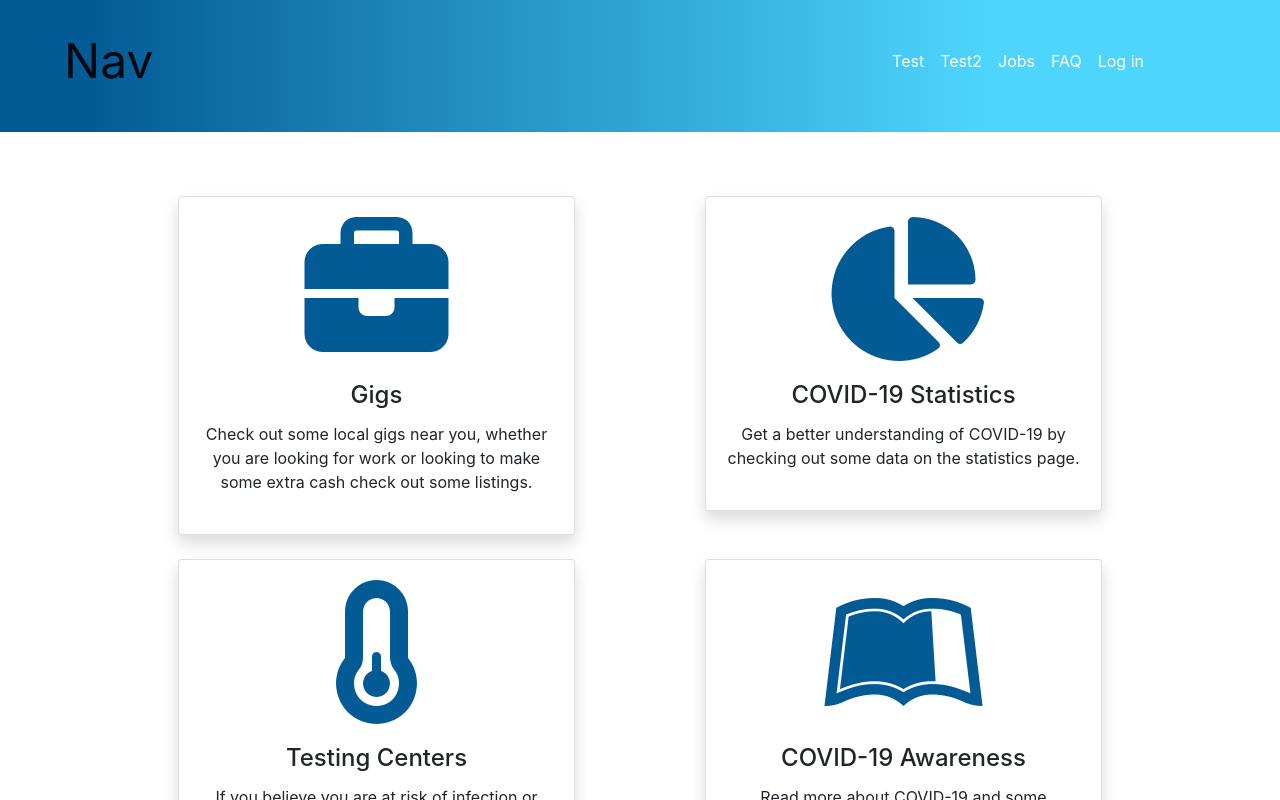
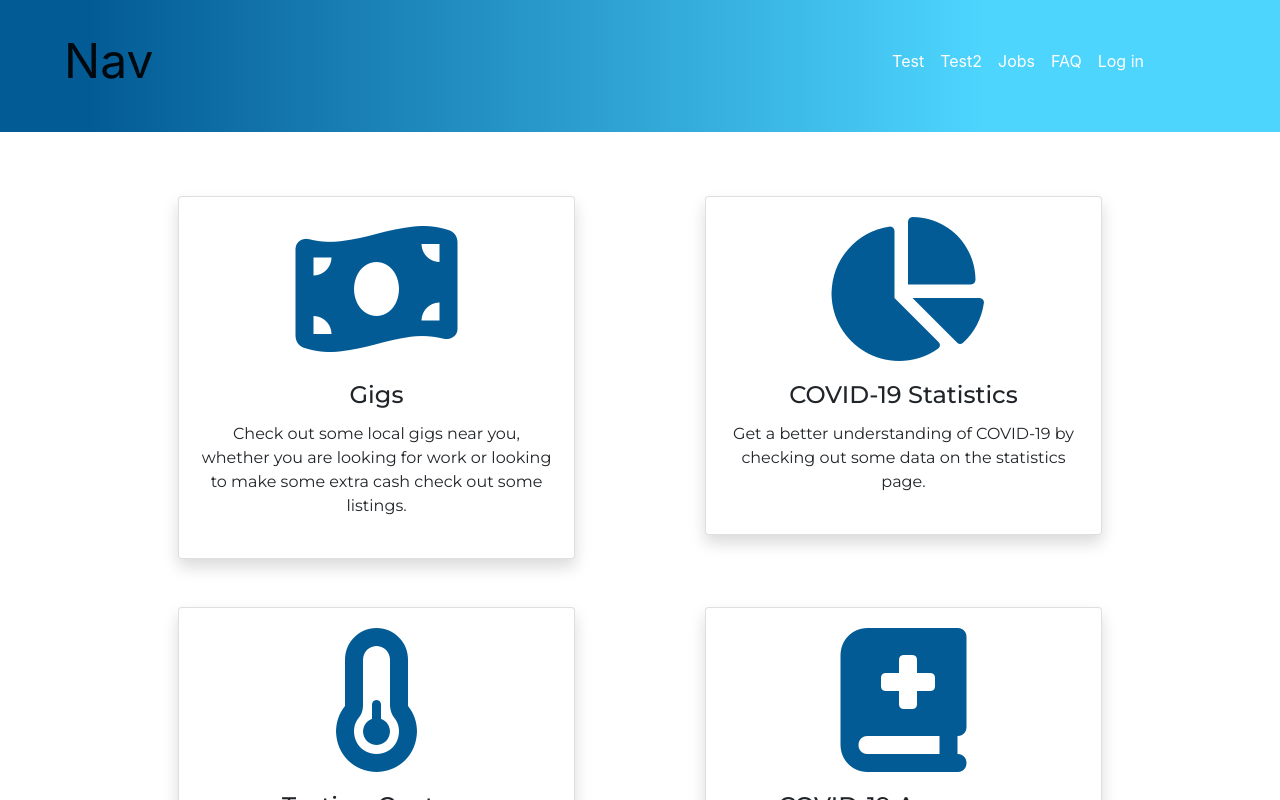
Before and after one commit to FultonG/CovidSync, a React (Create React App) app in the folder frontend/: page / in a window 1280 px wide. Shown: the top 800 px of the page. Built offline with nearby package versions, Linux system fonts and the light colour scheme; no server answers.

Commit message:
icons and hover anim

```diff
--- a/frontend/public/index.html
+++ b/frontend/public/index.html
@@ -9,6 +9,7 @@
 
     <!-- Boostrap CDN -->
     <link rel="stylesheet" href="https://stackpath.bootstrapcdn.com/bootstrap/4.5.0/css/bootstrap.min.css" integrity="sha384-9aIt2nRpC12Uk9gS9baDl411NQApFmC26EwAOH8WgZl5MYYxFfc+NcPb1dKGj7Sk" crossorigin="anonymous">
+    <link href="https://fonts.googleapis.com/css2?family=Montserrat:wght@200;300;400;500;700&display=swap" rel="stylesheet">
 
   </head>
   <body>
--- a/frontend/src/pages/Home/Home.css
+++ b/frontend/src/pages/Home/Home.css
@@ -4,19 +4,20 @@
 }
 
 .card {
+  font-family: Montserrat;
   margin: 0 auto;
   width: 80%;
   padding: 20px 0;
-  transition: .3s ease-in all;
+  transition: .3s ease-out;
 }
 
 .card:hover {
   transform: translateY(-10px);
-
 }
 
 .card-title {
   font-size: 1.5rem;
+  margin-top: 10px 0;
 }
 
 .fab {
--- a/frontend/src/pages/Home/Home.jsx
+++ b/frontend/src/pages/Home/Home.jsx
@@ -12,16 +12,16 @@ class Home extends React.Component{
     return(
       <div id='home-page-container'>
         <div class="row row-cols-1 row-cols-md-2 text-center">
-          <div class="col mb-4">
+          <div class="col mb-5">
             <div class="card shadow">
-              <i class="fas fa-briefcase"></i>
+              <i class="fas fa-money-bill-wave"></i>
               <div class="card-body">
                 <h5 class="card-title">Gigs</h5>
                 <p class="card-text">Check out some local gigs near you, whether you are looking for work or looking to make some extra cash check out some listings.</p>
               </div>
             </div>
           </div>
-          <div class="col mb-4">
+          <div class="col mb-5">
             <div class="card shadow">
               <i class="fas fa-chart-pie"></i>
               <div class="card-body">
@@ -30,7 +30,7 @@ class Home extends React.Component{
               </div>
             </div>
           </div>
-          <div class="col mb-4">
+          <div class="col mb-5">
             <div class="card shadow">
               <i class="fas fa-thermometer-quarter"></i>
               <div class="card-body">
@@ -39,9 +39,9 @@ class Home extends React.Component{
               </div>
             </div>
           </div>
-          <div class="col mb-4">
+          <div class="col mb-5">
             <div class="card shadow">
-              <i class="fab fa-leanpub"></i>
+              <i class="fas fa-book-medical"></i>
               <div class="card-body">
                 <h5 class="card-title">COVID-19 Awareness</h5>
                 <p class="card-text">Read more about COVID-19 and some frequently thought of questions answered by health institutions.</p>
```
